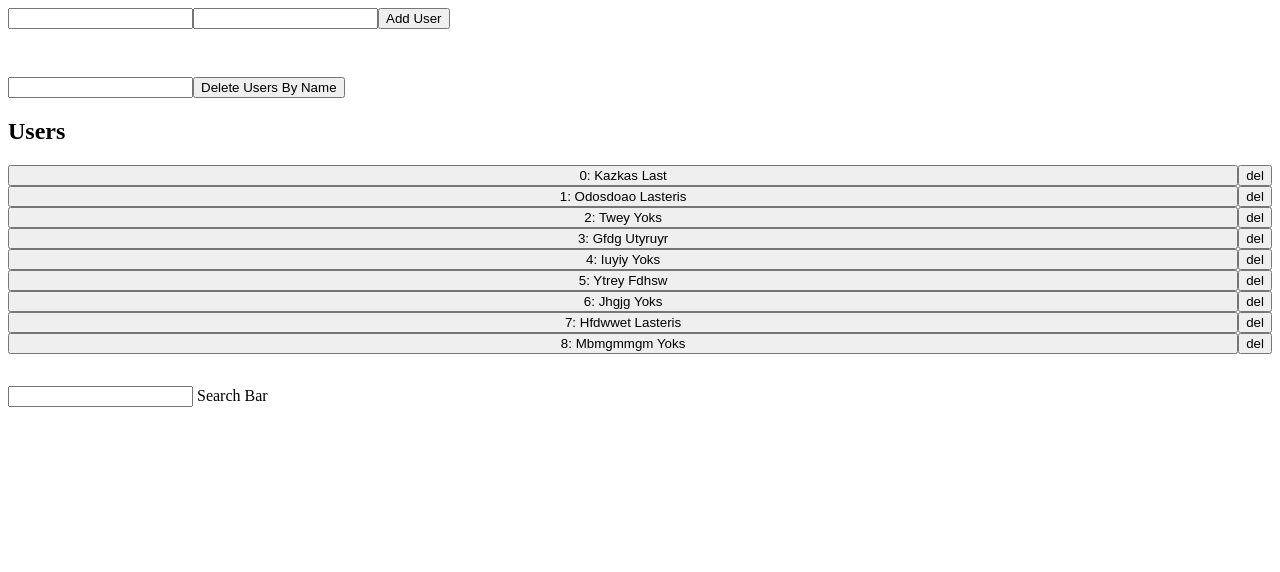
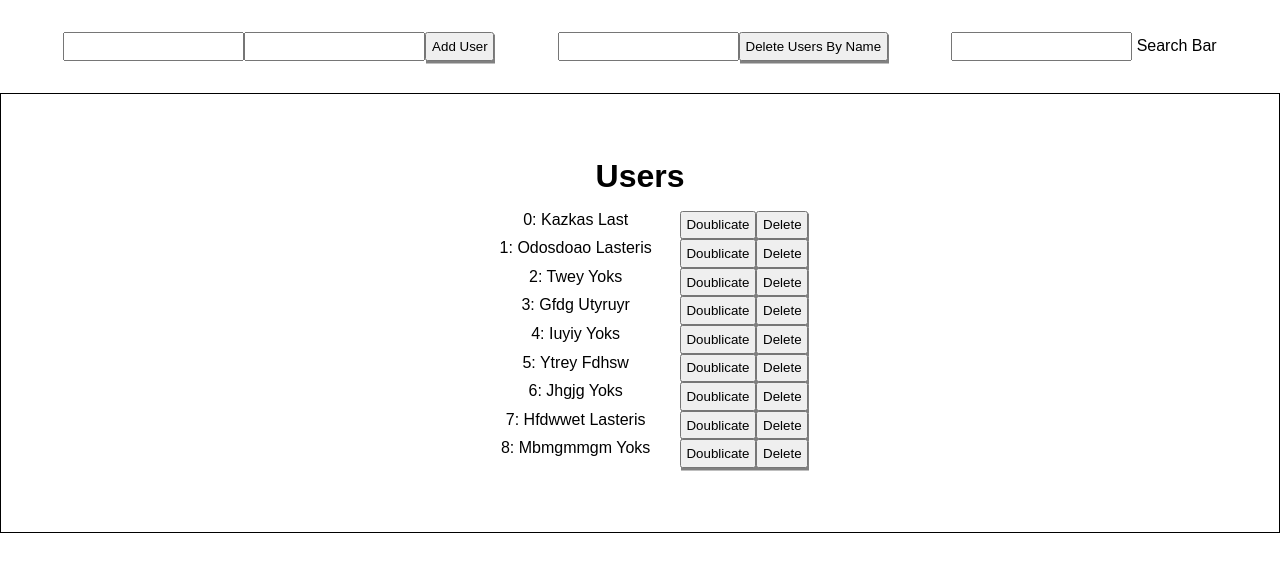
Before and after one commit to myka1/react-kazka, a React (Vite) app: page / in a window 1280 px wide. Shown: the top 572 px of the page. Built offline with nearby package versions, Linux system fonts and the light colour scheme.

Commit message:
adding some styling

```diff
--- a/index.html
+++ b/index.html
@@ -3,8 +3,9 @@
   <head>
     <meta charset="UTF-8" />
     <link rel="icon" type="image/svg+xml" href="/vite.svg" />
+    <link rel="stylesheet" href="/src/css/styles.css">
     <meta name="viewport" content="width=device-width, initial-scale=1.0" />
-    <title>Vite + React + TS</title>
+    <title>React kazka</title>
   </head>
   <body>
     <div id="root"></div>
--- a/package.json
+++ b/package.json
@@ -9,6 +9,9 @@
     "preview": "vite preview"
   },
   "dependencies": {
+    "@emotion/react": "^11.10.5",
+    "@emotion/styled": "^11.10.5",
+    "@mui/material": "^5.10.13",
     "react": "^18.2.0",
     "react-dom": "^18.2.0"
   },
--- a/src/App.tsx
+++ b/src/App.tsx
@@ -69,7 +69,7 @@ const App = () => {
   };
 
   const removeUserByName = (name: string) => {
-    if (!users.some((user) => user.name === name)) {
+    if (!users.some((user) => user.name.toLowerCase() === name.toLowerCase())) {
       return alert("nera tokio vardo");
     }
     setUsers((currentUsers) =>
@@ -87,6 +87,14 @@ const App = () => {
   }
   return (
     <div>
+      <div
+        style={{
+          display: "flex",
+          justifyContent: "space-evenly",
+          marginTop: "2rem",
+          marginBottom: "2rem",
+        }}
+      >
         <form
           onSubmit={(e) => {
             e.preventDefault();
@@ -94,18 +102,25 @@ const App = () => {
           }}
         >
           <input value={name} onChange={(e) => setName(e.target.value)} />
-        <input value={lastName} onChange={(e) => setLastName(e.target.value)} />
+          <input
+            value={lastName}
+            onChange={(e) => setLastName(e.target.value)}
+          />
 
           <button>Add User</button>
         </form>
         <DeleteByName removeUserByName={removeUserByName} />
+        <SearchBarElement />
+      </div>
+      <div className="users-div">
+        <h2>Users</h2>
 
         <UsersList
           users={filteredUsers}
           onUserClick={duplicateUser}
           removeUser={removeUser}
         />
-      <SearchBarElement />
+      </div>
     </div>
   );
 };
--- a/src/components/DeleteByName.tsx
+++ b/src/components/DeleteByName.tsx
@@ -10,7 +10,6 @@ const DeleteByName = ({
 
   return (
     <form
-      style={{ marginTop: "3rem" }}
       onSubmit={(e) => {
         e.preventDefault();
         removeUserByName(nameToDelete);
--- a/src/components/UsersList.tsx
+++ b/src/components/UsersList.tsx
@@ -11,37 +11,38 @@ const UsersList = ({
   removeUser: (user: User) => void;
 }) => {
   return (
-    <div>
-      <h2>Users</h2>
-      <div
-        style={{
-          display: "flex",
-          flexDirection: "column",
-          marginBottom: "2rem",
-        }}
-      >
+    <main className="user-list-main">
+      <ul className="users-list-ul">
         {users.map((user) => (
-          <div
-            style={{
-              display: "flex",
-              flexDirection: "row",
-            }}
-            key={user.id + 1}
-          >
+          <div className="user-list-div">
+            <div className="user-list-li-div">
+              <li className="user-list-li">
+                <p className="user-list-li-p">
+                  {user.id}: {user.name} {user.lastName}
+                </p>
+              </li>
+            </div>
+
+            <div className="user-list-button-div">
               <button
-              style={{ flexGrow: "1" }}
+                className="user-list-doublicate-button"
                 onClick={() => onUserClick(user)}
                 key={user.id}
               >
-              {user.id}: {user.name} {user.lastName}
+                Doublicate
               </button>
-            <button onClick={() => removeUser(user)} key={user.id + 2}>
-              del
+              <button
+                className="user-list-delete-button"
+                onClick={() => removeUser(user)}
+                key={user.id + 2}
+              >
+                Delete
               </button>
             </div>
+          </div>
         ))}
-      </div>
-    </div>
+      </ul>
+    </main>
   );
 };
 
--- /dev/null
+++ b/src/css/styles.css
@@ -0,0 +1,80 @@
+*, *::before, *::after {
+    box-sizing: border-box;
+    margin: 0;
+    font-family:  sans-serif;
+}
+
+body {
+    max-width: 1400px;
+    margin: 0 auto;
+
+
+}
+
+input {
+    height: 28.59px;
+
+
+    padding: 0;
+
+}
+
+h2 {
+    text-align: center;
+    font-size: 2rem;
+    margin-bottom: 1rem;
+}
+
+button {
+    padding: 0.3rem;
+    box-shadow: 1px 2.5px gray;
+
+
+}
+
+
+.users-div {
+    padding-top: 4rem;
+    padding-bottom: 4rem;
+    border: 1px solid black;
+}
+
+
+.users-list-ul {
+    list-style-type: none;
+    margin: 0;
+    padding: 0;
+}
+
+
+
+.user-list-div {
+    display: flex;
+    justify-content: center;
+
+}
+
+.user-list-li-div {
+    min-width: 13rem;
+    text-align: center;
+    vertical-align: middle;
+    display: flex;
+    align-content: center;
+    justify-content: center;
+}
+
+.user-list-li {
+    /* display: flex;
+    align-content: center; */
+    list-style-type: none;
+
+}
+
+
+.user-list-button-div {
+
+}
+
+.user-list-doublicate-button, .user-list-delete-button {
+
+}
```
Also changed, not shown: 1 other file (tests, documents, lock files or other folders). Lines whose indentation alone changed are shown as unchanged.
